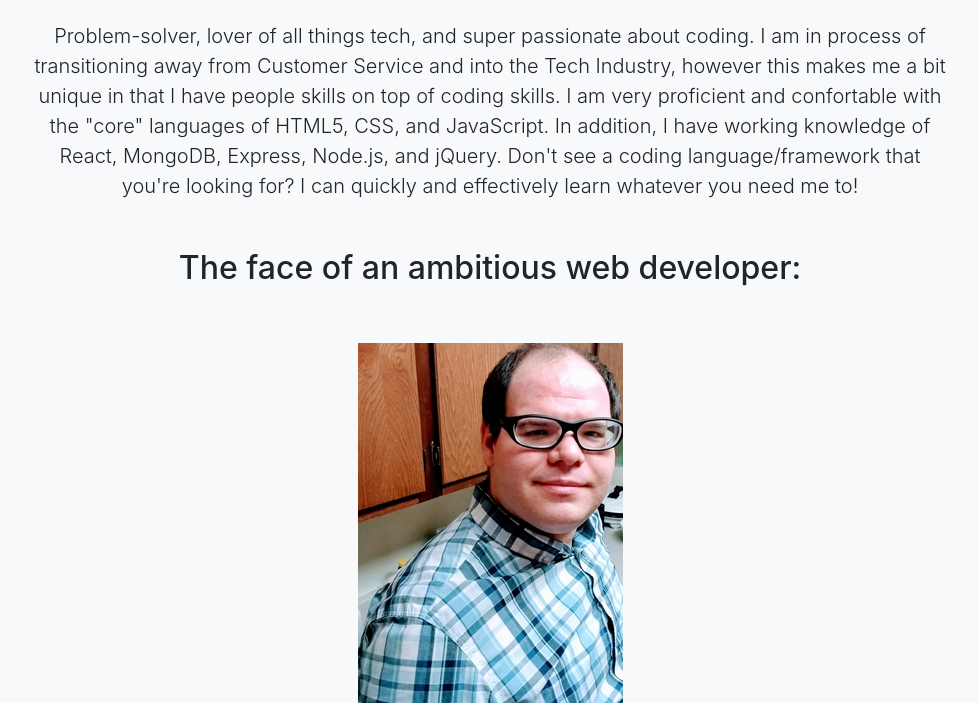
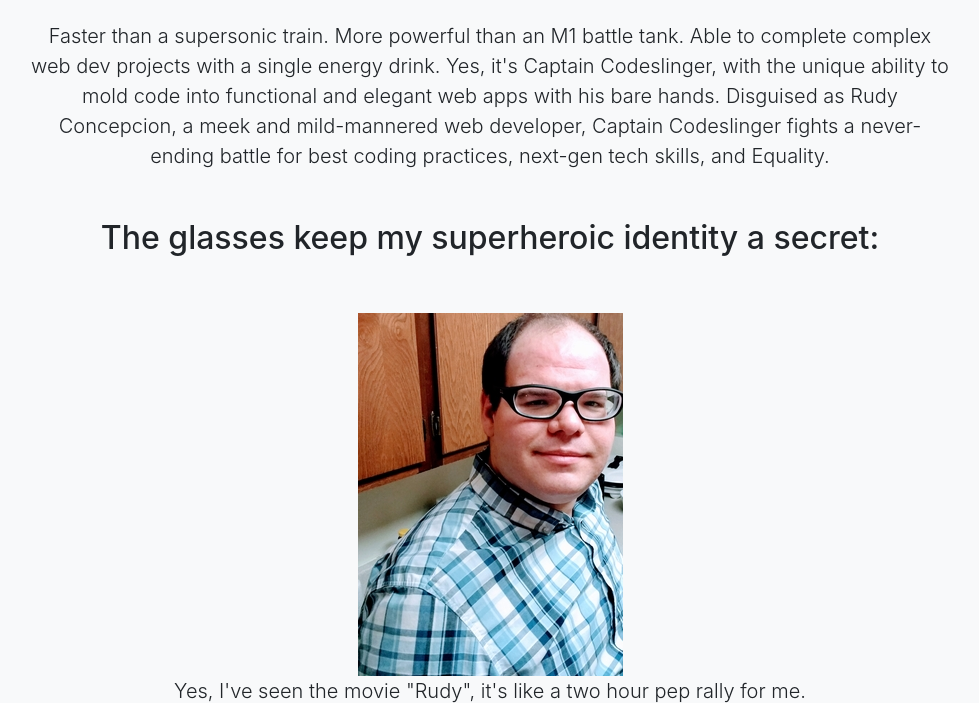
Before and after one commit to famouswolfe/Concepcionportfolio, a website with bundled scripts: page index.html in a window 1280 px wide. Shown: the part 1210-1913 px from the top of the page, without its empty margins (150-1129 px from the left). Built offline with nearby package versions, Linux system fonts and the light colour scheme.

Commit message:
update profile

```diff
--- a/index.html
+++ b/index.html
@@ -67,8 +67,8 @@
           <div class="col-lg-10 mx-auto">
             <img class="img-fluid" src="img/concepcionlogo.jpg" id="concepcionlogo" alt="">
             <br></br>
-            <p class="lead mb-5">Problem-solver, lover of all things tech, and super passionate about coding. I am in process of transitioning away from Customer Service and into the Tech Industry, however this makes me a bit unique in that I have people skills on top of coding skills. I am very proficient and confortable with the "core" languages of HTML5, CSS, and JavaScript. In addition, I have working knowledge of React, MongoDB, Express, Node.js, and jQuery. Don't see a coding language/framework that you're looking for? I can quickly and effectively learn whatever you need me to! </p>
-            <h2>The face of an ambitious web developer:</h2>
+            <p class="lead mb-5">Faster than a supersonic train. More powerful than an M1 battle tank. Able to complete complex web dev projects with a single energy drink. Yes, it's Captain Codeslinger, with the unique ability to mold code into functional and elegant web apps with his bare hands. Disguised as Rudy Concepcion, a meek and mild-mannered web developer, Captain Codeslinger fights a never-ending battle for best coding practices, next-gen tech skills, and Equality.</p>
+            <h2>The glasses keep my superheroic identity a secret:</h2>
             <br></br>
             <img class="img-fluid" src="img/me.jpg" id="mifoto" alt="">
             <p class="lead mb-5">Yes, I've seen the movie "Rudy", it's like a two hour pep rally for me.</p>
@@ -186,7 +186,7 @@
     <section class="content-section bg-primary text-white" id="contact">
       <div class="container text-center">
         <h2 class="mb-4">Contact</h2>
-        <a href="mailto:rudy.t.concepcion@gmail.com?Subject=Concepcion%20Web%20Development" target="_top" class="btn btn-xl btn-light mr-4">Email</a>
+        <a class="btn btn-xl btn-dark mr-4">Email: famouswolfe@gmail.com</a>
         <a class="btn btn-xl btn-dark">Phone: 1-801-859-4924</a>
       </div>
     </section>
```
